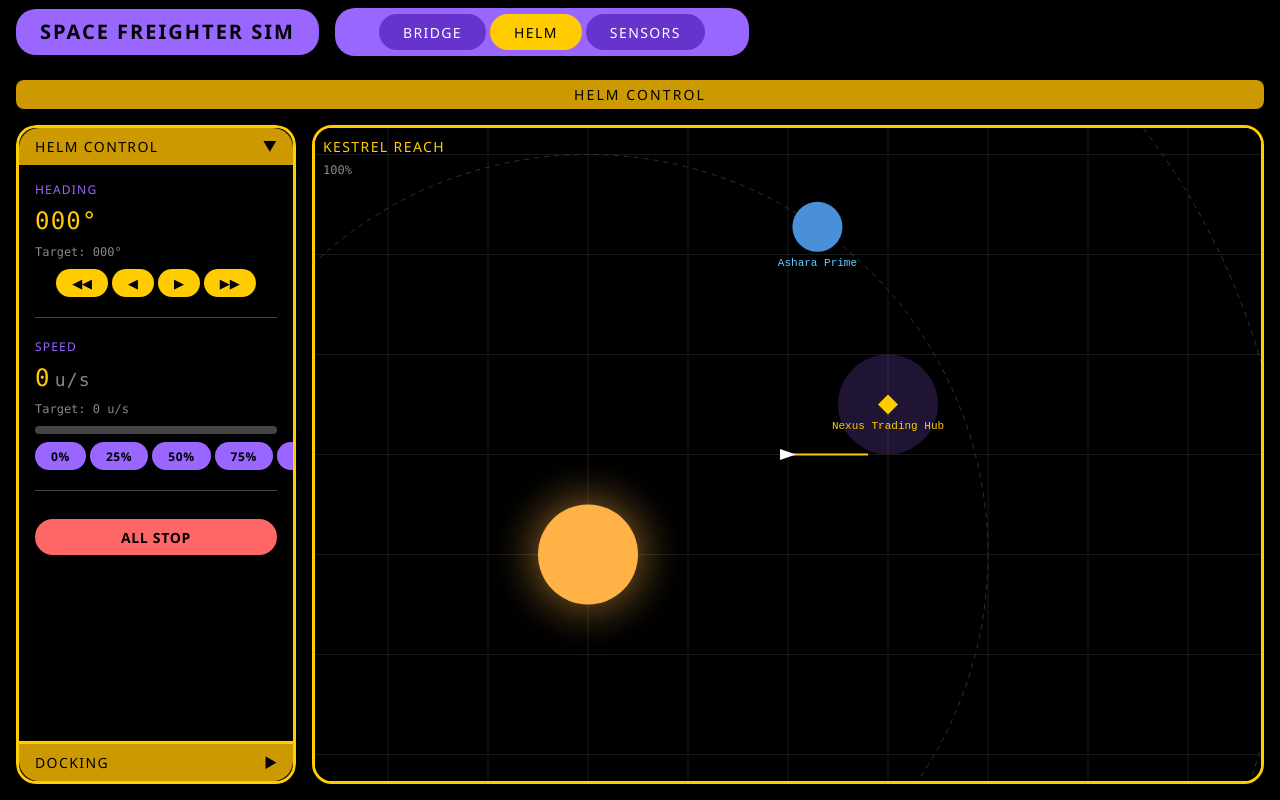
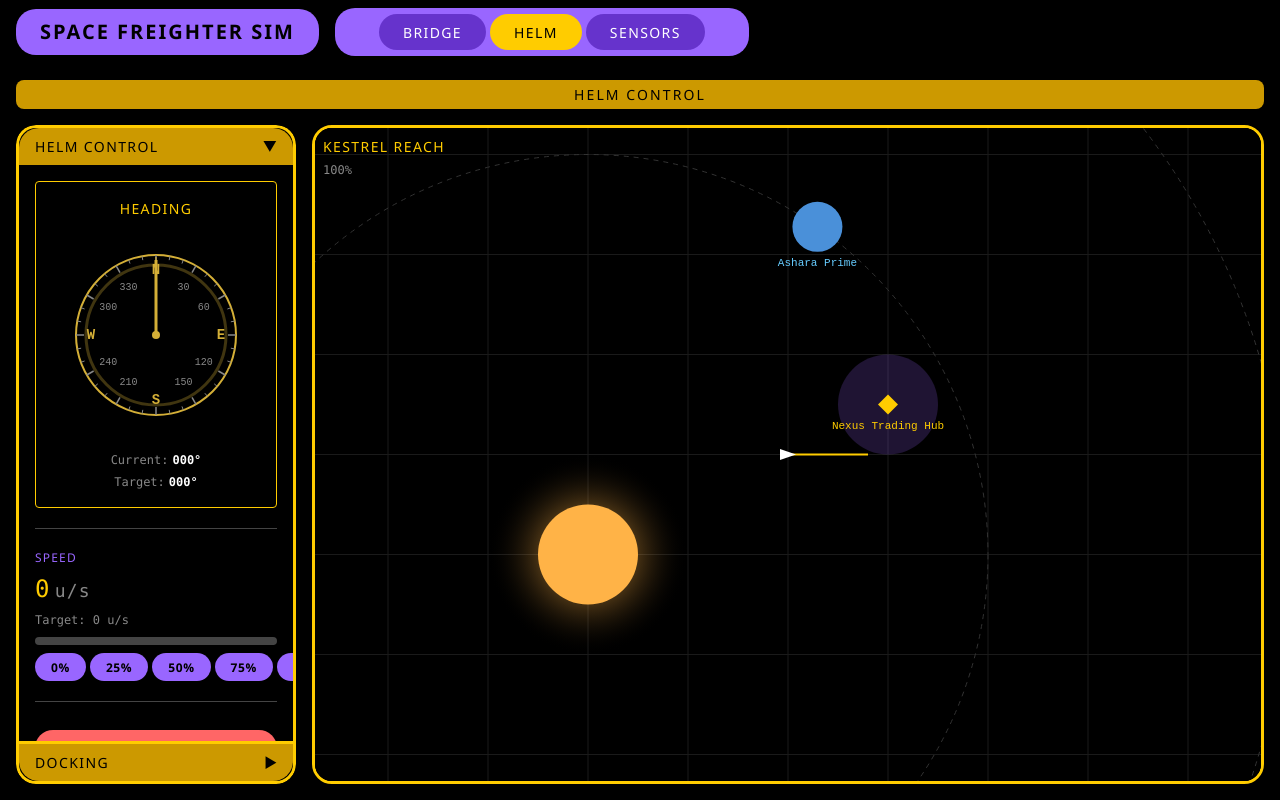
Before and after one commit to IntegerMan/FreighterSim, a Vue app: page /helm in a window 1280 px wide. Built offline with nearby package versions, Linux system fonts and the light colour scheme.

Commit message:
feat: add HeadingGauge component and integrate it into HelmView for heading display

```diff
--- /dev/null
+++ b/src/components/ui/HeadingGauge.vue
@@ -0,0 +1,264 @@
+<script setup lang="ts">
+import { ref, onMounted, watch } from 'vue';
+
+interface Props {
+  currentHeading: number;
+  targetHeading: number;
+  disabled?: boolean;
+}
+
+const props = withDefaults(defineProps<Props>(), {
+  disabled: false,
+});
+
+const emit = defineEmits<{
+  setHeading: [heading: number];
+}>();
+
+const canvasRef = ref<HTMLCanvasElement | null>(null);
+
+// Canvas drawing
+const radius = 80;
+const centerX = radius + 20;
+const centerY = radius + 20;
+
+function normalizeAngle(angle: number): number {
+  return ((angle % 360) + 360) % 360;
+}
+
+function drawGauge() {
+  const canvas = canvasRef.value;
+  if (!canvas) return;
+
+  const ctx = canvas.getContext('2d');
+  if (!ctx) return;
+
+  const width = canvas.offsetWidth;
+  const height = canvas.offsetHeight;
+  const dpr = window.devicePixelRatio || 1;
+
+  canvas.width = width * dpr;
+  canvas.height = height * dpr;
+  ctx.scale(dpr, dpr);
+
+  // Clear canvas
+  ctx.fillStyle = '#000000';
+  ctx.fillRect(0, 0, width, height);
+
+  // Draw outer circle (background)
+  ctx.strokeStyle = '#D4AF37';
+  ctx.lineWidth = 2;
+  ctx.beginPath();
+  ctx.arc(centerX, centerY, radius, 0, Math.PI * 2);
+  ctx.stroke();
+
+  // Draw cardinal directions
+  const cardinalDirections = [
+    { angle: 0, label: 'N' },
+    { angle: 90, label: 'E' },
+    { angle: 180, label: 'S' },
+    { angle: 270, label: 'W' },
+  ];
+
+  ctx.fillStyle = '#D4AF37';
+  ctx.font = 'bold 14px monospace';
+  ctx.textAlign = 'center';
+  ctx.textBaseline = 'middle';
+
+  cardinalDirections.forEach(({ angle, label }) => {
+    const rad = ((angle - 90) * Math.PI) / 180;
+    const x = centerX + Math.cos(rad) * (radius - 15);
+    const y = centerY + Math.sin(rad) * (radius - 15);
+    ctx.fillText(label, x, y);
+  });
+
+  // Draw degree markers
+  ctx.strokeStyle = '#888888';
+  ctx.fillStyle = '#888888';
+  ctx.font = '10px monospace';
+  ctx.textAlign = 'center';
+  ctx.textBaseline = 'middle';
+
+  for (let i = 0; i < 360; i += 10) {
+    const rad = ((i - 90) * Math.PI) / 180;
+    const x1 = centerX + Math.cos(rad) * radius;
+    const y1 = centerY + Math.sin(rad) * radius;
+
+    if (i % 30 === 0) {
+      const x0 = centerX + Math.cos(rad) * (radius - 8);
+      const y0 = centerY + Math.sin(rad) * (radius - 8);
+      ctx.lineWidth = 1.5;
+      ctx.beginPath();
+      ctx.moveTo(x0, y0);
+      ctx.lineTo(x1, y1);
+      ctx.stroke();
+
+      if (i % 90 !== 0) {
+        const labelX = centerX + Math.cos(rad) * (radius - 25);
+        const labelY = centerY + Math.sin(rad) * (radius - 25);
+        ctx.fillText(i.toString(), labelX, labelY);
+      }
+    } else {
+      const x0 = centerX + Math.cos(rad) * (radius - 4);
+      const y0 = centerY + Math.sin(rad) * (radius - 4);
+      ctx.lineWidth = 1;
+      ctx.beginPath();
+      ctx.moveTo(x0, y0);
+      ctx.lineTo(x1, y1);
+      ctx.stroke();
+    }
+  }
+
+  // Draw target heading arc (light)
+  const targetRad = ((normalizeAngle(props.targetHeading) - 90) * Math.PI) / 180;
+  ctx.strokeStyle = 'rgba(212, 175, 55, 0.3)';
+  ctx.lineWidth = 3;
+  ctx.beginPath();
+  ctx.arc(centerX, centerY, radius - 10, 0, Math.PI * 2);
+  ctx.stroke();
+
+  // Draw target heading indicator (thin line)
+  ctx.strokeStyle = 'rgba(212, 175, 55, 0.6)';
+  ctx.lineWidth = 2;
+  ctx.beginPath();
+  ctx.moveTo(centerX, centerY);
+  const targetX = centerX + Math.cos(targetRad) * (radius - 2);
+  const targetY = centerY + Math.sin(targetRad) * (radius - 2);
+  ctx.lineTo(targetX, targetY);
+  ctx.stroke();
+
+  // Draw current heading needle
+  const currentRad = ((normalizeAngle(props.currentHeading) - 90) * Math.PI) / 180;
+  ctx.strokeStyle = '#D4AF37';
+  ctx.lineWidth = 3;
+  ctx.beginPath();
+  ctx.moveTo(centerX, centerY);
+  const currentX = centerX + Math.cos(currentRad) * (radius - 5);
+  const currentY = centerY + Math.sin(currentRad) * (radius - 5);
+  ctx.lineTo(currentX, currentY);
+  ctx.stroke();
+
+  // Draw center dot
+  ctx.fillStyle = '#D4AF37';
+  ctx.beginPath();
+  ctx.arc(centerX, centerY, 4, 0, Math.PI * 2);
+  ctx.fill();
+}
+
+function handleCanvasClick(event: MouseEvent) {
+  if (props.disabled) return;
+
+  const canvas = canvasRef.value;
+  if (!canvas) return;
+
+  const rect = canvas.getBoundingClientRect();
+  const x = event.clientX - rect.left;
+  const y = event.clientY - rect.top;
+
+  const dpr = window.devicePixelRatio || 1;
+  const canvasX = (x * dpr) / dpr;
+  const canvasY = (y * dpr) / dpr;
+
+  const deltaX = canvasX - centerX;
+  const deltaY = canvasY - centerY;
+
+  let angle = Math.atan2(deltaY, deltaX) * (180 / Math.PI);
+  angle = angle + 90; // Convert from math convention (0° east) to compass convention (0° north)
+  angle = normalizeAngle(angle);
+
+  emit('setHeading', angle);
+}
+
+// Lifecycle and watchers
+onMounted(() => {
+  drawGauge();
+});
+
+watch([() => props.currentHeading, () => props.targetHeading], () => {
+  drawGauge();
+});
+</script>
+
+<template>
+  <div class="heading-gauge" :class="{ 'heading-gauge--disabled': disabled }">
+    <div class="heading-gauge__label">Heading</div>
+    <canvas
+      ref="canvasRef"
+      class="heading-gauge__canvas"
+      width="200"
+      height="200"
+      @click="handleCanvasClick"
+    />
+    <div class="heading-gauge__info">
+      <div class="heading-gauge__current">
+        Current: <span class="heading-gauge__value">{{ normalizeAngle(currentHeading).toFixed(0).padStart(3, '0') }}°</span>
+      </div>
+      <div class="heading-gauge__target">
+        Target: <span class="heading-gauge__value">{{ normalizeAngle(targetHeading).toFixed(0).padStart(3, '0') }}°</span>
+      </div>
+    </div>
+  </div>
+</template>
+
+<style scoped lang="scss">
+@use '@/assets/styles/variables' as *;
+
+.heading-gauge {
+  display: flex;
+  flex-direction: column;
+  align-items: center;
+  gap: $space-md;
+  padding: $space-md;
+  background-color: rgba($color-black, 0.5);
+  border-radius: $radius-sm;
+  border: 1px solid $color-gold;
+
+  &--disabled {
+    opacity: 0.5;
+    pointer-events: none;
+  }
+
+  &__label {
+    font-family: $font-display;
+    font-size: $font-size-sm;
+    font-weight: $font-weight-medium;
+    color: $color-gold;
+    text-transform: uppercase;
+    letter-spacing: 0.1em;
+  }
+
+  &__canvas {
+    width: 200px;
+    height: 200px;
+    cursor: pointer;
+    transition: filter 0.2s ease;
+
+    &:hover:not([disabled]) {
+      filter: brightness(1.1);
+    }
+  }
+
+  &__info {
+    display: flex;
+    flex-direction: column;
+    gap: $space-xs;
+    width: 100%;
+    font-family: $font-mono;
+    font-size: $font-size-xs;
+    color: $color-gray;
+    text-align: center;
+  }
+
+  &__current,
+  &__target {
+    display: flex;
+    justify-content: center;
+    gap: $space-xs;
+  }
+
+  &__value {
+    color: $color-white;
+    font-weight: bold;
+  }
+}
+</style>
--- a/src/components/ui/index.ts
+++ b/src/components/ui/index.ts
@@ -3,3 +3,4 @@ export { default as LcarsButton } from './LcarsButton.vue';
 export { default as LcarsGauge } from './LcarsGauge.vue';
 export { default as LcarsDisplay } from './LcarsDisplay.vue';
 export { default as LcarsTabBar } from './LcarsTabBar.vue';
+export { default as HeadingGauge } from './HeadingGauge.vue';
--- a/src/views/HelmView.vue
+++ b/src/views/HelmView.vue
@@ -3,21 +3,13 @@ import { computed, ref } from 'vue';
 import { useShipStore } from '@/stores';
 import { HelmMap } from '@/components/map';
 import { DockingPanel } from '@/components/panels';
-import { LcarsFrame, LcarsButton, LcarsDisplay } from '@/components/ui';
+import { LcarsButton, LcarsDisplay, HeadingGauge } from '@/components/ui';
 
 const shipStore = useShipStore();
 const expandedPanel = ref<'helm' | 'docking'>('helm');
 
-const headingDisplay = computed(() => shipStore.headingFormatted);
-const targetHeadingDisplay = computed(() => {
-  return shipStore.targetHeading.toFixed(0).padStart(3, '0') + '°';
-});
 const speedDisplay = computed(() => shipStore.speed.toFixed(0));
 const targetSpeedDisplay = computed(() => shipStore.targetSpeed.toFixed(0));
-
-function adjustHeading(delta: number) {
-  shipStore.adjustHeading(delta);
-}
 
 function adjustSpeed(delta: number) {
   shipStore.adjustSpeed(delta);
@@ -25,6 +17,10 @@ function adjustSpeed(delta: number) {
 
 function setSpeedPreset(percent: number) {
   shipStore.setTargetSpeed(shipStore.maxSpeed * (percent / 100));
+}
+
+function setHeading(heading: number) {
+  shipStore.setTargetHeading(heading);
 }
 </script>
 
@@ -50,21 +46,14 @@ function setSpeedPreset(percent: number) {
         </div>
         <div v-show="expandedPanel === 'helm'" class="helm-view__panel-content">
           <div class="helm-controls">
-              <!-- Heading Section -->
+              <!-- Heading Gauge Section -->
               <div class="helm-controls__section">
-                <div class="helm-controls__heading-display">
-                  <LcarsDisplay label="Heading" :value="headingDisplay" size="lg" />
-                  <span class="helm-controls__target">
-                    Target: {{ targetHeadingDisplay }}
-                  </span>
-                </div>
-
-                <div class="helm-controls__heading-buttons">
-                  <LcarsButton label="◀◀" size="sm" color="gold" :disabled="shipStore.isDocked" @click="adjustHeading(-15)" />
-                  <LcarsButton label="◀" size="sm" color="gold" :disabled="shipStore.isDocked" @click="adjustHeading(-5)" />
-                  <LcarsButton label="▶" size="sm" color="gold" :disabled="shipStore.isDocked" @click="adjustHeading(5)" />
-                  <LcarsButton label="▶▶" size="sm" color="gold" :disabled="shipStore.isDocked" @click="adjustHeading(15)" />
-                </div>
+                <HeadingGauge
+                  :current-heading="shipStore.heading"
+                  :target-heading="shipStore.targetHeading"
+                  :disabled="shipStore.isDocked"
+                  @set-heading="setHeading"
+                />
               </div>
 
               <!-- Divider -->
```
